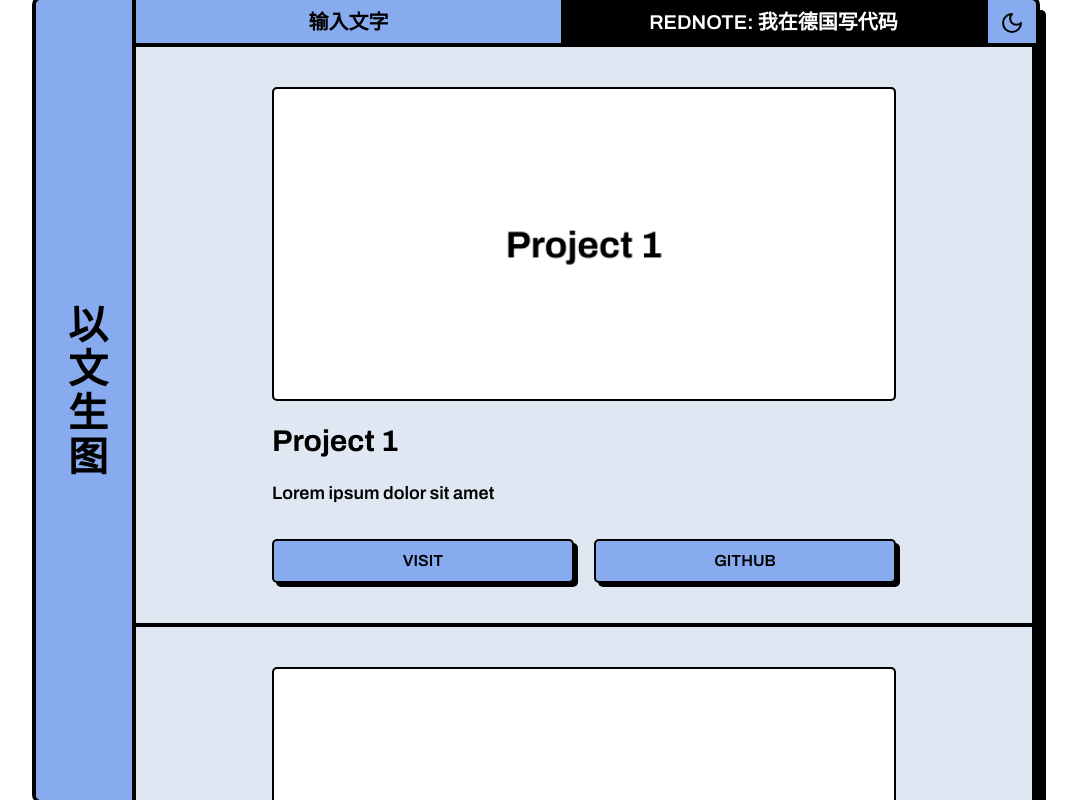
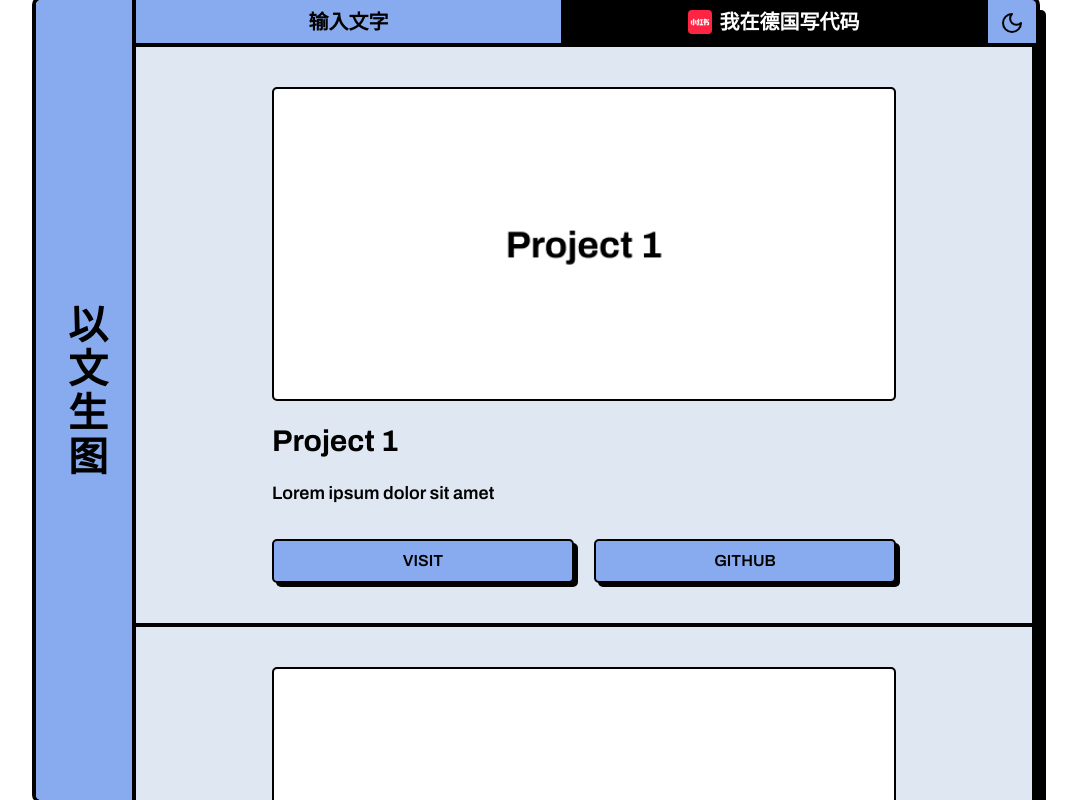
Before and after one commit to juhaodong/markdown-image, a Next.js app: page /work in a window 1280 px wide. Shown: the whole page, without its empty margins (104-1181 px from the left). Built offline with nearby package versions, Linux system fonts and the light colour scheme; a web font is replaced by a local one.

Commit message:
增加一些装饰

```diff
--- a/src/components/nav.tsx
+++ b/src/components/nav.tsx
@@ -19,14 +19,16 @@ export default function Nav() {
       >
         输入文字
       </Link>
-      <div
+      <Link
+        href="https://www.xiaohongshu.com/user/profile/5fdf012800000000010002d7"
         className={clsx(
           'flex h-full items-center justify-center uppercase',
           path === '/work' ? 'bg-black text-white' : 'bg-main text-text',
         )}
       >
-        Rednote: 我在德国写代码
-      </div>
+        <img src="/rednote.png" width="24" className={'mr-2 rounded'}></img>
+        我在德国写代码
+      </Link>
       <ThemeSwitcher />
     </nav>
   )
```
Also changed, not shown: public/rednote.png (added).
